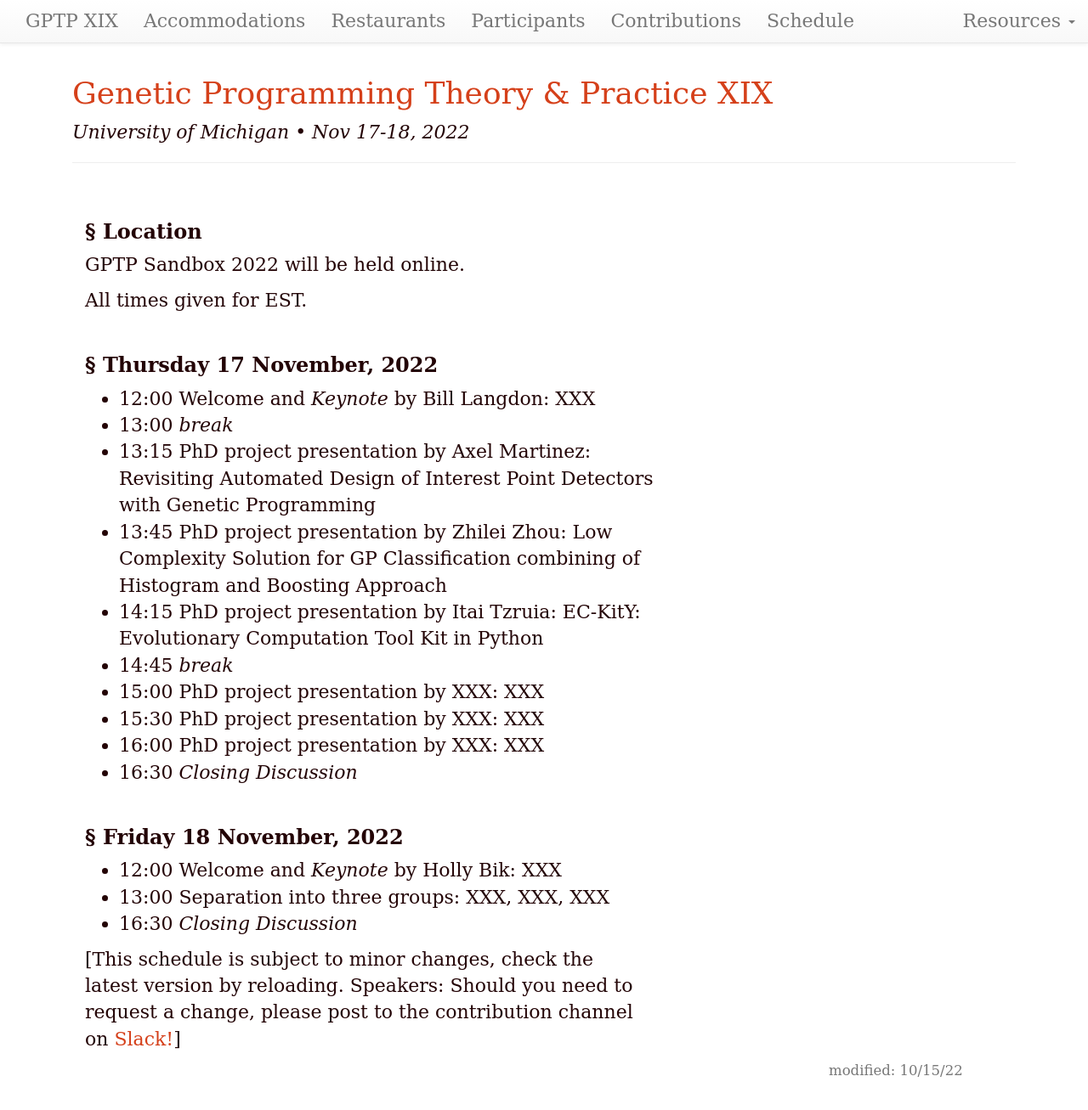
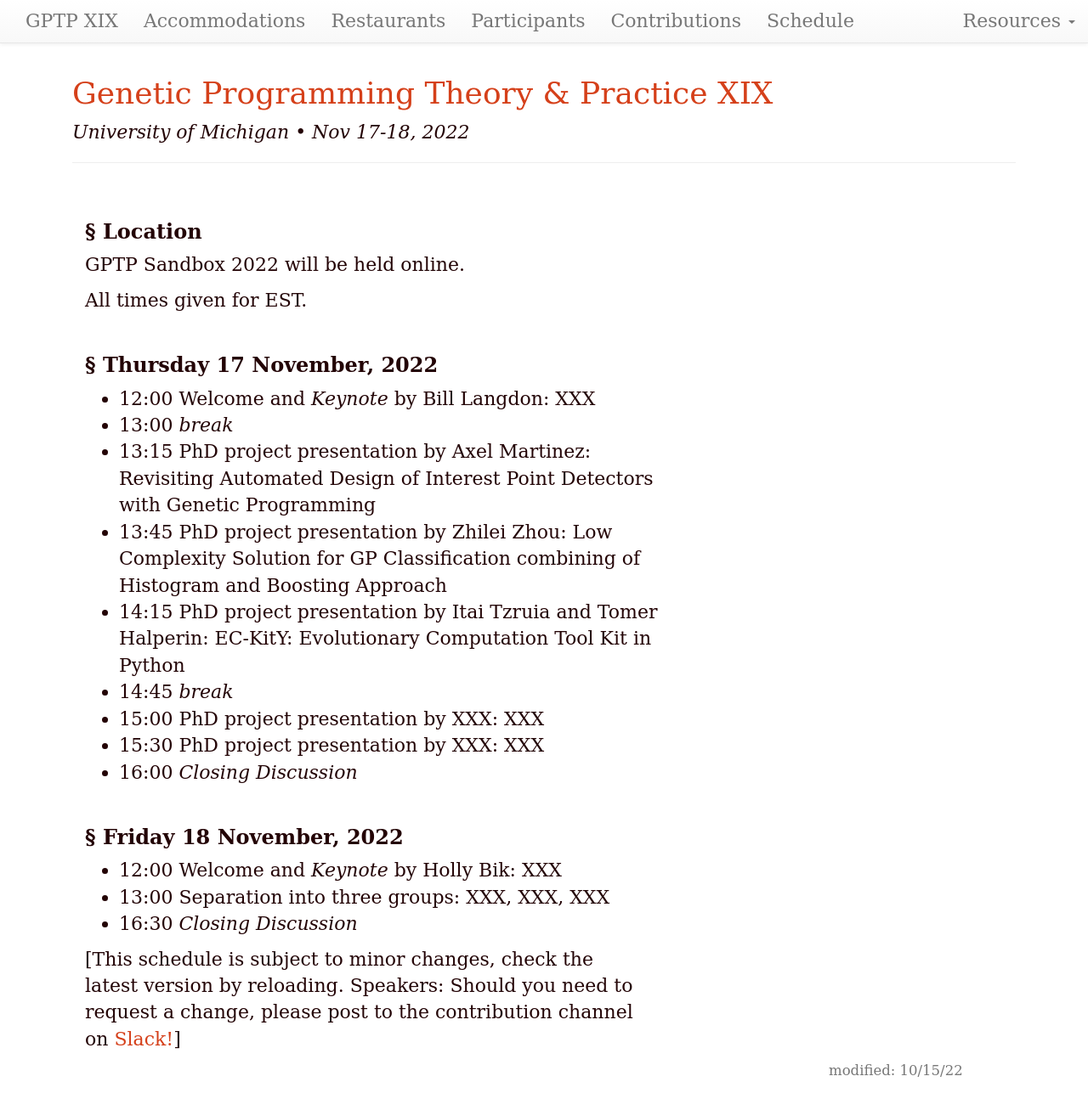
Before and after one commit to GPTP-workshop/gptp-workshop.github.io, a Jekyll site: the page built from schedule.md, in a window 1280 px wide and 1314 px high. Shown: the top 1307 px of the window at 85% size. Built offline with Jekyll 4.4.1, drawn with Linux system fonts in a browser that asks for light colours; our own code applies the rules of GitHub Pages for plain Markdown files.

Commit message:
Update schedule.md

```diff
--- a/schedule.md
+++ b/schedule.md
@@ -16,12 +16,11 @@ All times given for EST.
 - 13:00 _break_
 - 13:15 PhD project presentation by Axel Martinez: Revisiting Automated Design of Interest Point Detectors with Genetic Programming
 - 13:45 PhD project presentation by Zhilei Zhou: Low Complexity Solution for GP Classification combining of Histogram and Boosting Approach
-- 14:15 PhD project presentation by Itai Tzruia: EC-KitY: Evolutionary Computation Tool Kit in Python
+- 14:15 PhD project presentation by Itai Tzruia and Tomer Halperin: EC-KitY: Evolutionary Computation Tool Kit in Python
 - 14:45 _break_
 - 15:00 PhD project presentation by XXX: XXX
 - 15:30 PhD project presentation by XXX: XXX
-- 16:00 PhD project presentation by XXX: XXX
-- 16:30 _Closing Discussion_
+- 16:00 _Closing Discussion_
 
 ### Friday 18 November, 2022
 - 12:00 Welcome and _Keynote_ by Holly Bik: XXX
```
